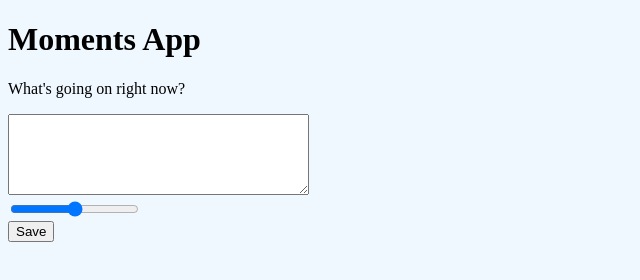
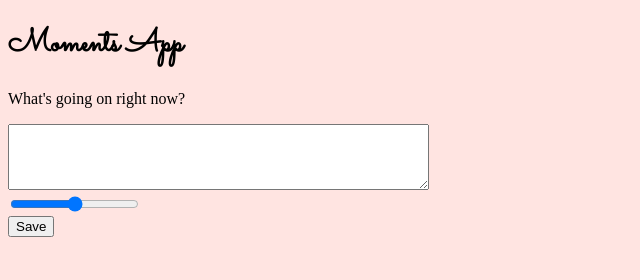
Before and after one commit to misslivirose/momentsapp, a website: page public/index.html in a window 1280 px wide. Shown: the whole page, without its empty margins (0-640 px from the left). Drawn offline with Linux system fonts and the light colour scheme.

Commit message:
get post data from text input

```diff
--- a/package.json
+++ b/package.json
@@ -8,6 +8,7 @@
   },
   "dependencies": {
     "azure-storage": "^2.6.0",
+    "body-parser": "^1.18.2",
     "dotenv": "^4.0.0",
     "express": "4.16.2"
   }
--- a/public/index.html
+++ b/public/index.html
@@ -4,14 +4,17 @@
 <head>
     <meta charset="utf-8" />
     <title></title>
+    <link href="https://fonts.googleapis.com/css?family=Sacramento" rel="stylesheet">
     <link rel="stylesheet" href="styles.css" />
 </head>
 <body>
     <h1>Moments App</h1>
     <p> What's going on right now? </p>
-        <textarea rows="5" cols="35">
-        </textarea> <br />
-    <input type="range" min="1" max="7" /><br />
-    <button> Save </button>
+    <form action="/send" method="POST">
+        <textarea name="descriptor" rows = "4" cols="50"></textarea> <br />
+        <input type="range" min="1" max="7"  name="happiness"/><br />
+        <input type="submit" value="Save" />
+    </form>
+
 </body>
 </html>
--- a/public/styles.css
+++ b/public/styles.css
@@ -1,3 +1,6 @@
 body {
-    background-color: aliceblue
+    background-color: mistyrose
 }
+h1 {
+    font-family: 'Sacramento', cursive;
+ }
```
Also changed, not shown: server.js (+10 -1 lines).
